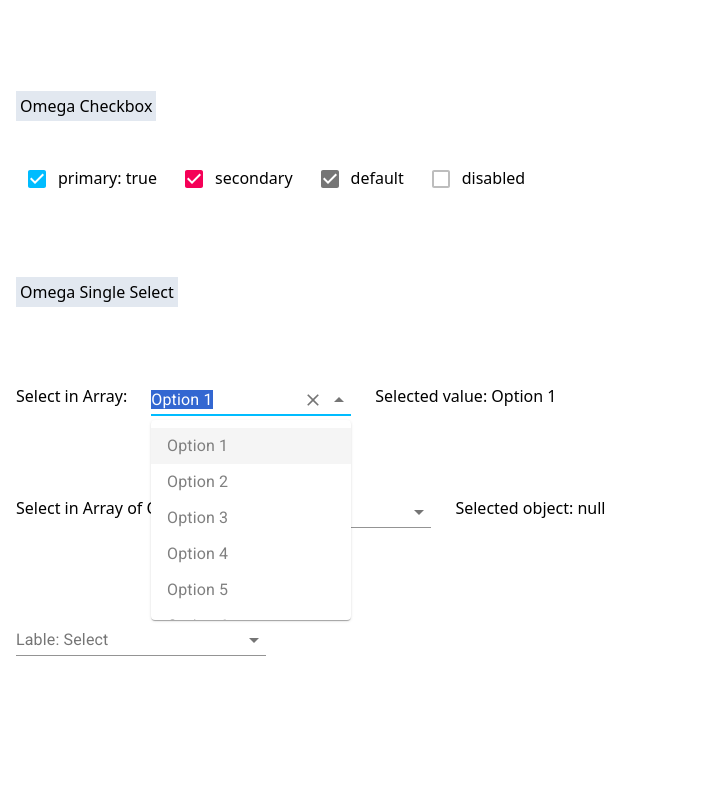
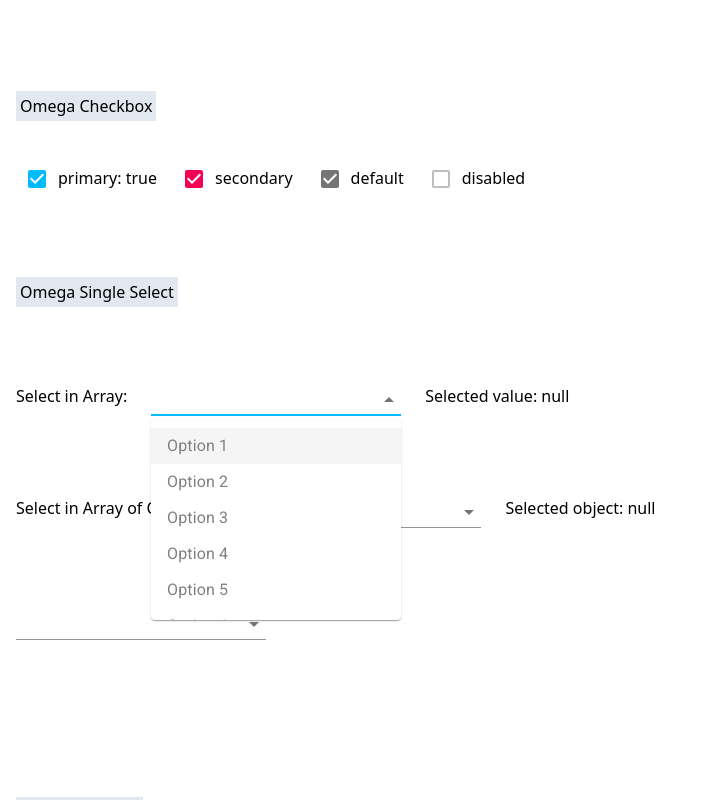
Before and after one commit to volcanohong/react-lib, a React (Create React App) app: page / in a window 1280 px wide. Both pictures are taken after a click on the element 251 px from the left and 1261 px from the top of the page. Shown: the part 861-1661 px from the top of the page, without its empty margins (0-701 px from the left). Built offline with nearby package versions, Linux system fonts and the light colour scheme.

Commit message:
compliant with om format

```diff
--- a/src/App.js
+++ b/src/App.js
@@ -1,8 +1,8 @@
-import React from 'react';
+import React, { memo } from 'react';
 import { MuiThemeProvider, unstable_createMuiStrictModeTheme as createMuiTheme } from '@material-ui/core/styles';
 import OmButton from './component/OmButton';
 import OmCheckbox from './component/OmCheckbox';
-import OmSingleSelect from './component/OmSingleSelect';
+import OmSingleSelect from './component/select/OmSingleSelect';
 import OmMultiSelect from './component/OmMultiSelect';
 
 //Warnings in strict mode https://github.com/mui-org/material-ui/issues/13394
@@ -40,7 +40,7 @@ function App() {
     { id: 4, name: 'Option 40' }
   ];
 
-  const [value1, setValue1] = React.useState(optionsArray[0]);
+  const [value1, setValue1] = React.useState(null);
   const [value2, setValue2] = React.useState(null);
   const [value3, setValue3] = React.useState(optionsArray.slice(6)); //optionsArray.slice(6)
   const [value4, setValue4] = React.useState(optionsObject.slice(3)); //optionsObject.slice(3);
@@ -62,7 +62,7 @@ function App() {
             <span className="om-bg-gray-300 om-p-1">Omega Multi-Select</span>
           </div>
           <div className="om-flex om-flex-row om-space-x-6">
-            <OmMultiSelect lable="Lable: Select" options={optionsObject} field='name' value={[]} onChange={(event, values) => { }}></OmMultiSelect>
+            <OmMultiSelect lable="Lable: Select" placeholder='placeholder' options={optionsObject} field='name' value={[]} onChange={(event, values) => { }}></OmMultiSelect>
           </div>
           <div className="om-flex om-flex-row om-space-x-3">
             <OmMultiSelect lable="Lable: Select" options={optionsArray} showTags={false} value={[]} onChange={(event, values) => { }}></OmMultiSelect>
@@ -80,7 +80,7 @@ function App() {
                 setValue4(values);
                 console.log(values);
               }} showTags={false}></OmMultiSelect>
-          </div><div>{`Selected value: ${value4 ? `${value4}` : 'null'}`}</div>
+          </div><div>{`Selected value: ${value4 ? `${JSON.stringify(value4)}` : 'null'}`}</div>
         </div>
 
         <div className="om-flex om-flex-row om-my-20">
@@ -116,6 +116,7 @@ function App() {
               onChange={(event, value) => {
                 setValue1(value);
               }}
+              width={250}
             >
             </OmSingleSelect>
             <div>{`Selected value: ${value1 ? `${value1}` : 'null'}`}</div>
@@ -131,6 +132,7 @@ function App() {
                 setValue2(value);
               }}
               placeholder="Placeholder"
+              width={250}
             >
             </OmSingleSelect>
             <div>{`Selected object: ${value2 ? `${JSON.stringify(value2)}` : 'null'}`}</div>
--- /dev/null
+++ b/src/component/OmBaseStyle.js
@@ -0,0 +1,9 @@
+const OmBaseStyle = () => ({
+    root: {
+        '&:focus': {
+            outline: 'none',
+        },
+    },
+});
+
+export default OmBaseStyle;
--- a/src/component/OmSingleSelect.jsx
+++ b/src/component/OmSingleSelect.jsx
@@ -12,11 +12,11 @@ const useStyles = makeStyles({
   }
 });
 
-function OmSingleSelect(props) {
+function OmegaSingleSelect(props) {
   const classes = useStyles();
   const { className, lable, options, value, sortingKey, field, width, placeholder, ...others } = props;
-  // const defValue = value ? value : getDefValue(options, sortingKey);
-  const defValue = value;
+  const defValue = value ? value : getDefValue(options, sortingKey);
+  // const defValue = value;
   //Note: array of objects can cause unmatch between value and option, and show a lot of warnings
   const handleObjectMatch = (opt, val) => {
     if (field) {
@@ -74,7 +74,7 @@ function getDefValue(options, key) {
   return options[0];
 }
 
-OmSingleSelect.propTypes = {
+OmegaSingleSelect.propTypes = {
   lable: PropTypes.string,
   placeholder: PropTypes.string,
   className: PropTypes.string,
@@ -85,9 +85,9 @@ OmSingleSelect.propTypes = {
   diabled: PropTypes.bool
 };
 
-OmSingleSelect.defaultProps = {
+OmegaSingleSelect.defaultProps = {
   options: [],
   width: 200
 };
 
-export default React.memo(OmSingleSelect);
+export default React.memo(OmegaSingleSelect);
--- /dev/null
+++ b/src/component/select/OmSelectStyle.js
@@ -0,0 +1,13 @@
+const OmSelectStyle = (theme) => ({
+    inputContainer: {
+        '&::before': {
+            borderBottomWidth: 2,
+            borderBottomColor: theme.palette.secondary.main,
+        },
+    },
+    popper: {
+        width: 'auto !important',
+    },
+});
+
+export default OmSelectStyle;
--- /dev/null
+++ b/src/component/select/OmSingleSelect.jsx
@@ -0,0 +1,88 @@
+import React, { memo } from 'react';
+import PropTypes from 'prop-types';
+import TextField from '@material-ui/core/TextField';
+import Autocomplete from '@material-ui/lab/Autocomplete';
+import OmSelectStyle from './OmSelectStyle';
+import withStyles from '@material-ui/core/styles/withStyles';
+import OmBaseStyle from "../OmBaseStyle";
+
+// export const OmSingleSelect = (props) => {
+function OmSingleSelect(props) {
+  const {
+    className,
+    label,
+    options,
+    value,
+    sortingKey,
+    field,
+    width,
+    placeholder,
+    classes,
+    ...others
+  } = props;
+  const defValue = value;
+  // Note: array of objects can cause unmatch between value and option, and show a lot of warnings
+  const handleObjectMatch = (opt, val) => {
+    return field ? opt[field] === val[field] : opt === val;
+  };
+
+  return (
+    <div className={className} style={{ width: width }}>
+      <Autocomplete
+        options={options}
+        getOptionLabel={(option) => (field ? option[field] : option)}
+        getOptionSelected={handleObjectMatch}
+        autoHighlight
+        autoComplete
+        autoSelect
+        value={defValue}
+        classes={{ inputRoot: classes.inputContainer }}
+        ListboxProps={{
+          style: {
+            maxHeight: 200,
+            overflow: 'auto',
+            boxShadow: '0 10px 20px rgba(0,0,0,0.19), 0 6px 6px rgba(0,0,0,0.23)',
+          },
+        }}
+        renderOption={(option) => {
+          return (
+            <React.Fragment>
+              <span style={{ color: 'grey' }}>{field ? option[field] : option}</span>
+            </React.Fragment>
+          );
+        }}
+        renderInput={(params) => (
+          <TextField
+            {...params}
+            label={label}
+            style={{ fontSize: 10 }}
+            placeholder={placeholder}
+          />
+        )}
+        {...others}
+      />
+    </div>
+  );
+}
+
+OmSingleSelect.propTypes = {
+  // value: PropTypes.oneOf([PropTypes.string, PropTypes.object]),
+  value: PropTypes.oneOfType([PropTypes.string, PropTypes.object]),
+  label: PropTypes.string,
+  placeholder: PropTypes.string,
+  className: PropTypes.string,
+  options: PropTypes.array,
+  sortingKey: PropTypes.string, // sortingKey: field for sorting,
+  field: PropTypes.string, // field: field for display
+  width: PropTypes.number,
+  disabled: PropTypes.bool,
+  classes: PropTypes.object,
+};
+
+OmSingleSelect.defaultProps = {
+  value: null,
+  options: [],
+  width: '100%',
+};
+
+export default withStyles(OmBaseStyle, OmSelectStyle)(memo(OmSingleSelect));
```
